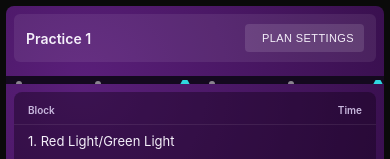
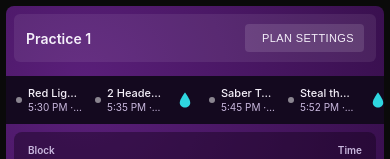
Before and after one commit to owlball/Soccer_Practice, a plain HTML site: page index.html in a window 390 px wide. Shown: the top 159 px of the page. Drawn offline with nearby package versions, Linux system fonts and the light colour scheme; no server answers; some icons are missing.

Commit message:
Add files via upload

```diff
--- a/index.html
+++ b/index.html
@@ -247,18 +247,18 @@
     background: rgba(120,20,20,0.4); color: #f2b8b0; font-size: 12px; padding: 8px 12px; border-radius: 4px;
   }
   #planTimeline {
-    display: flex; gap: 1px; border-radius: 6px; overflow: hidden; position: relative; height: 48px;
+    display: flex; align-items: stretch; gap: 1px; border-radius: 6px; overflow: hidden; position: relative; height: 48px;
     background: rgba(10,0,15,0.35); padding: 4px;
   }
   .timelineSeg {
     display: flex; flex-direction: row; align-items: center; gap: 6px;
-    font-size: 10px; line-height: 1.3; overflow: hidden; height: 100%; box-sizing: border-box;
+    font-size: 10px; line-height: 1.3; overflow: hidden; box-sizing: border-box;
     text-transform: none; letter-spacing: normal; position: relative;
     padding: 4px 6px; border-radius: 3px;
   }
   .timelineSeg .dot { width: 6px; height: 6px; border-radius: 50%; flex-shrink: 0; background: var(--dot-muted); }
   .timelineSeg.type-break .dot, .timelineSeg.type-custom .dot, .timelineSeg.type-scrimmage .dot { background: #2fd6e0; }
-  .timelineSeg .segLabels { overflow: hidden; min-width: 0; display: flex; flex-direction: column; justify-content: center; height: 100%; }
+  .timelineSeg .segLabels { overflow: hidden; min-width: 0; display: flex; flex-direction: column; justify-content: center; }
   .timelineSeg-minimal { justify-content: center; min-width: 40px; }
   .dropIcon { width: 18px; height: 18px; flex-shrink: 0; }
   .timelineSeg .segName { font-size: 11px; font-weight: 500; color: var(--text-primary); overflow:hidden; text-overflow:ellipsis; white-space: nowrap; }
@@ -393,6 +393,7 @@
 
     /* ---- Plan page: real single-page scroll instead of a cramped nested list ---- */
     #planPage { overflow-y: auto; -webkit-overflow-scrolling: touch; padding: 8px; }
+    #planPage > * { flex-shrink: 0; }
     #planMobileHeader {
       align-items: center; justify-content: space-between; gap: 8px;
       background: var(--surface-med); border-radius: 6px; padding: 10px 12px; margin-bottom: 6px;
```
